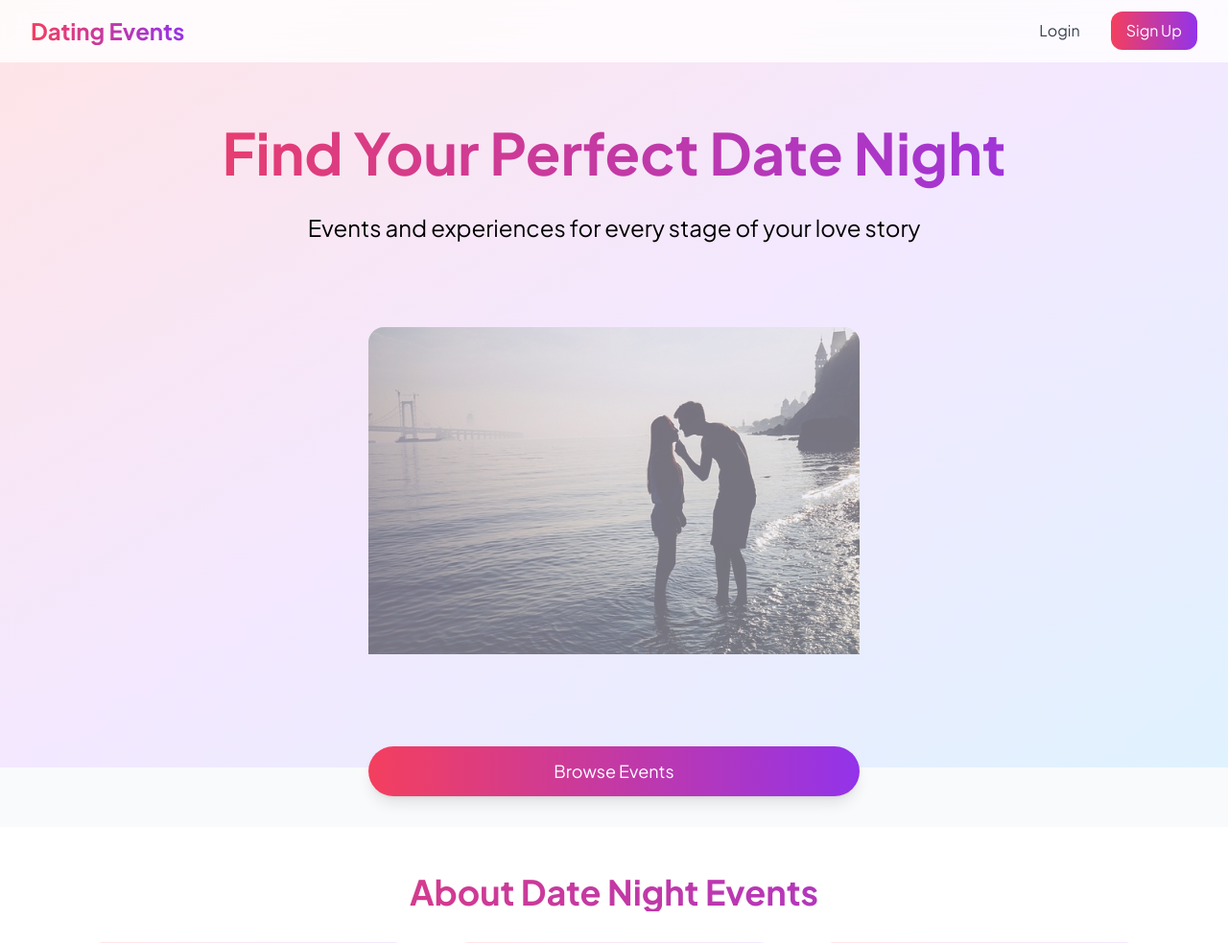
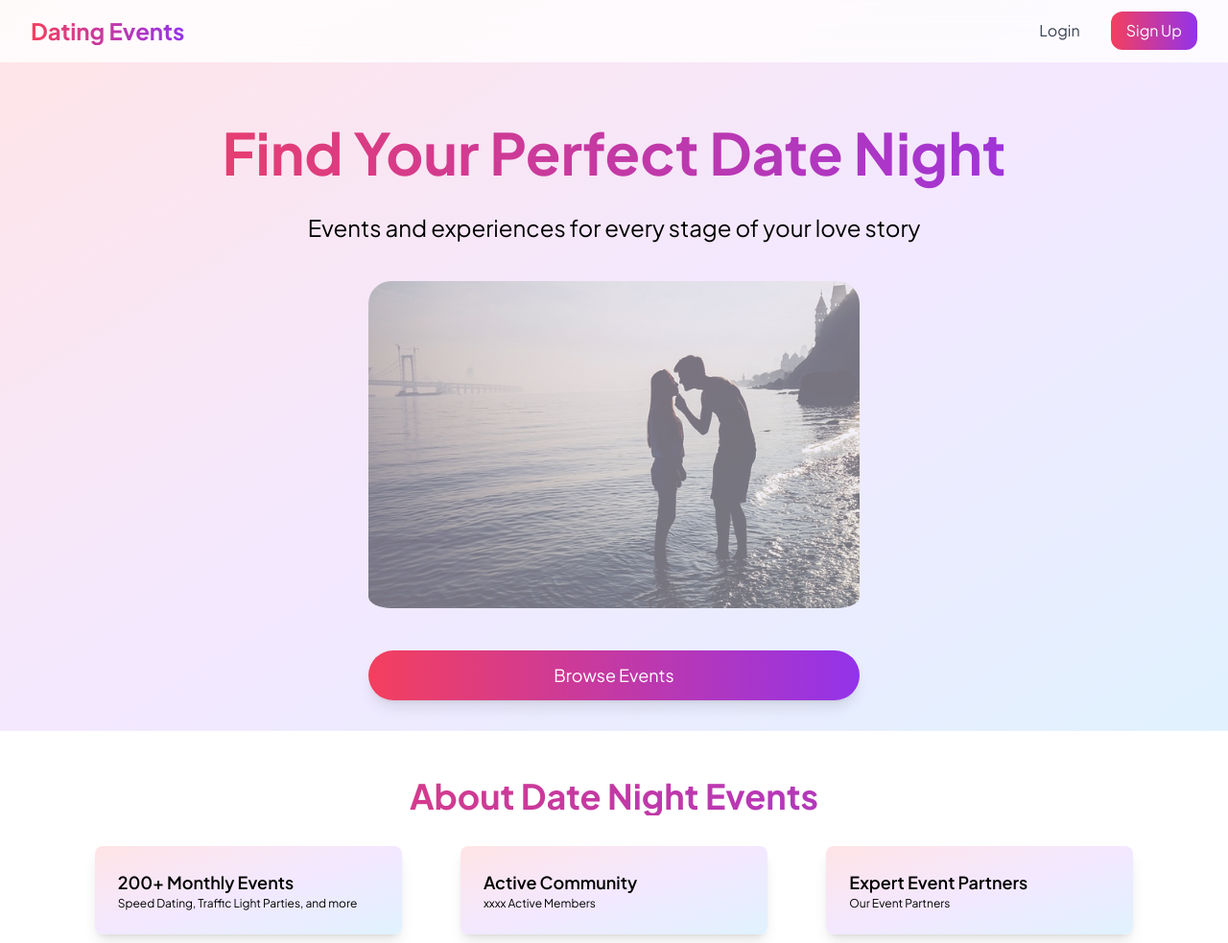
Before and after one commit to klchambers/CI-Feb25-hackathon2, a Django app: page / in a window 1280 px wide. Shown: the top 983 px of the page at 96% size. Run offline with Django 4.2, Linux system fonts and the light colour scheme; some libraries are stand-ins or nearby versions.

Commit message:
Adjust position of elements within header on home page

```diff
--- a/home/templates/home/index.html
+++ b/home/templates/home/index.html
@@ -6,15 +6,15 @@
     Find Your Perfect Date Night
   </h3>
 
-  <p class="max-w-3xl mx-auto mb-6 text-lg md:text-2xl text-black pb-16">
+  <p class="max-w-3xl mx-auto mb-6 text-lg md:text-2xl text-black pb-4">
     Events and experiences for every stage of your love story
   </p>
 
   <div class="flex justify-center">
     <img
-      class="opacity-50 rounded-2xl w-full max-w-lg pb-16"
+      class="opacity-50 rounded-3xl w-full max-w-lg pb-3"
       src="{% static 'images/perfect-match.jpg' %}"
-      alt="" />
+      alt="header-image" />
   </div>
 
   <div class="flex justify-center mt-8 pb-8">
```
